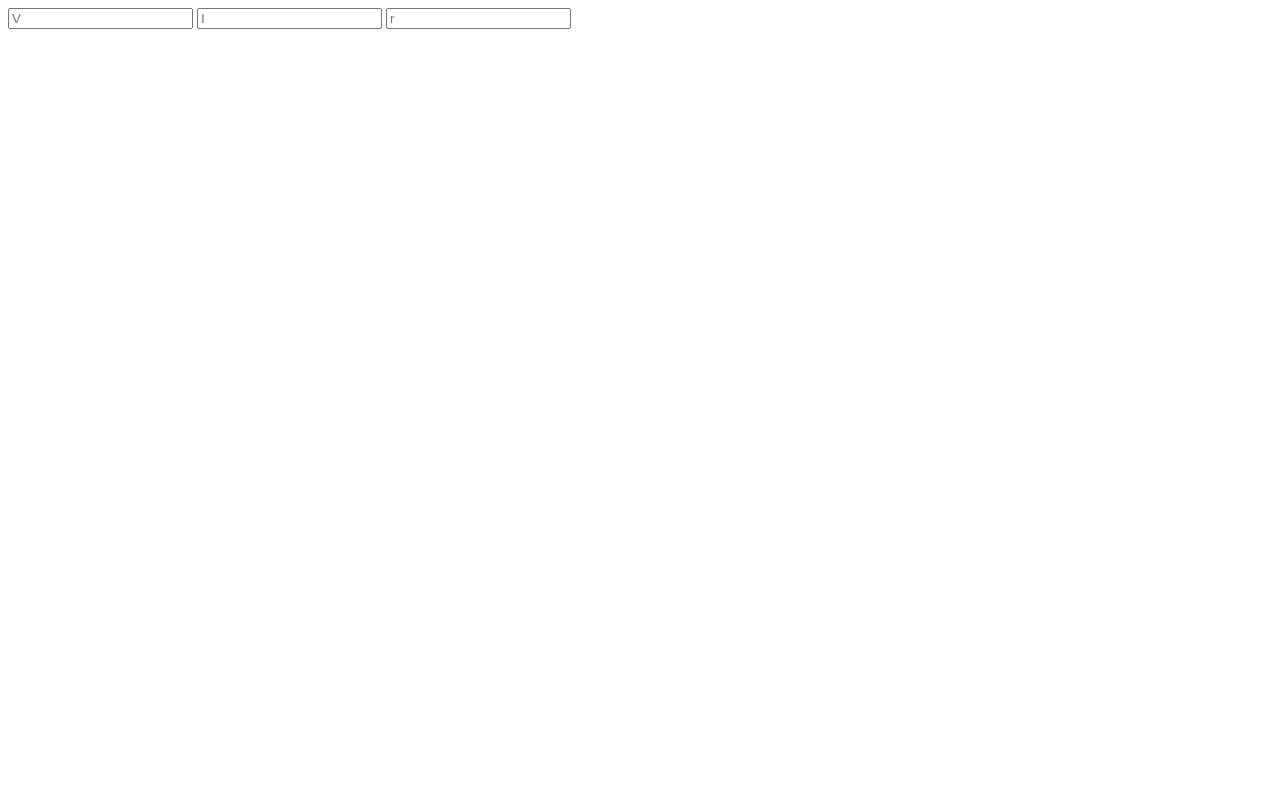
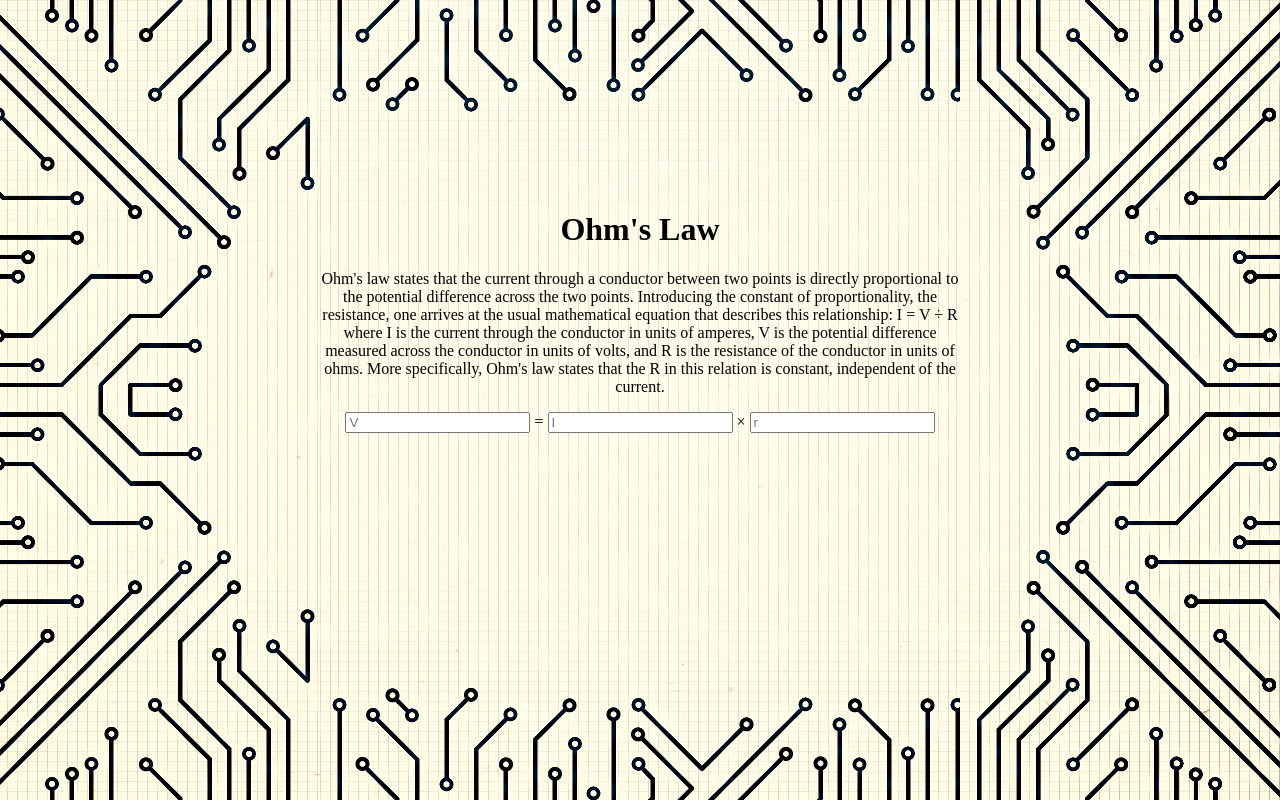
Before and after one commit to WingoD/ohmsFormula, a plain HTML site: page index.html in a window 1280 px wide. Drawn offline with Linux system fonts and the light colour scheme.

Commit message:
looking pretty good

```diff
--- a/index.html
+++ b/index.html
@@ -2,14 +2,32 @@
 <html>
 <head lang="en">
     <meta charset="UTF-8">
+    <link rel="stylesheet" type="text/css" href="looksGood.css"/>
     <script type="text/javascript" src="angular-1.2.2.min.js"></script>
     <script type="text/javascript" src="ohmsFormula.js"></script>
     <title></title>
 </head>
 <body data-ng-app="ohmCalculator">
-    <div data-ng-controller="calculator">
-        <input type="number" data-ng-model="voltage" data-ng-focus="listFixer('voltage')" placeholder="V"/>
-        <input type="number" data-ng-model="current" data-ng-focus="listFixer('current')" placeholder="I"/>
-        <input type="number" data-ng-model="resistance" data-ng-focus="listFixer('resistance')" placeholder="r"/>
+    <div data-ng-controller="calculator" class="background ">
+    <div class="left"></div>
+        <div class="center">
+            <div>
+                <h1>Ohm's Law</h1>
+                <p>Ohm's law states that the current through a conductor between two points is directly proportional to
+                    the potential difference across the two points. Introducing the constant of proportionality, the
+                    resistance, one arrives at the usual mathematical equation that describes this relationship:
+
+                    I = V &divide; R
+                    where I is the current through the conductor in units of amperes, V is the potential difference
+                    measured across the conductor in units of volts, and R is the resistance of the conductor in units
+                    of ohms. More specifically, Ohm's law states that the R in this relation is constant, independent
+                    of the current.</p>
+                <input type="number" data-ng-model="voltage" data-ng-focus="listFixer('voltage')" placeholder="V"/> =
+                <input type="number" data-ng-model="current" data-ng-focus="listFixer('current')" placeholder="I"/> &times;
+                <input type="number" data-ng-model="resistance" data-ng-focus="listFixer('resistance')" placeholder="r"/>
+            </div>
+        </div>
+    <div class="right"></div>
     </div>
+</body>
 </html>
--- /dev/null
+++ b/looksGood.css
@@ -0,0 +1,37 @@
+body, html{
+    margin: 0;
+    padding: 0;
+    height: 100%;
+}
+
+.background{
+    background: url('Electric_b.png') center center;
+    margin-left: auto;
+    margin-right: auto;
+    width: 100%;
+    height: 100%;
+    display: flex;
+    flex-direction: row;
+}
+.left{
+    background: url('Electric_a.png') right center no-repeat;
+    height: 100%;
+    flex: 1 1 0;
+    width: 556px;
+}
+.center{
+    flex: 2 1 0;
+    min-width: 618px;
+    vertical-align: middle;
+    text-align: center;
+
+}
+.center div{
+    margin-top: 33%;
+}
+.right{
+    background: url('Electric_c.png') left center no-repeat;
+    height: 100%;
+    flex: 1 1 0;
+    width: 610px;
+}
--- a/ohmsFormula.js
+++ b/ohmsFormula.js
@@ -24,6 +24,10 @@ angular.module("ohmCalculator", [])
         $scope.calculate = function(){
             if($scope.list.length == 2) {
 
+                if($scope[$scope.list[1]] < 0){
+                    $scope[$scope.list[1]] = 0;
+                }
+
                 if ($scope.list.indexOf("voltage") == -1) {
                     $scope.voltage = $scope.current * $scope.resistance;
                 }
```
Also changed, not shown: Electric_a.png (added), Electric_b.png (added), Electric_c.png (added).
